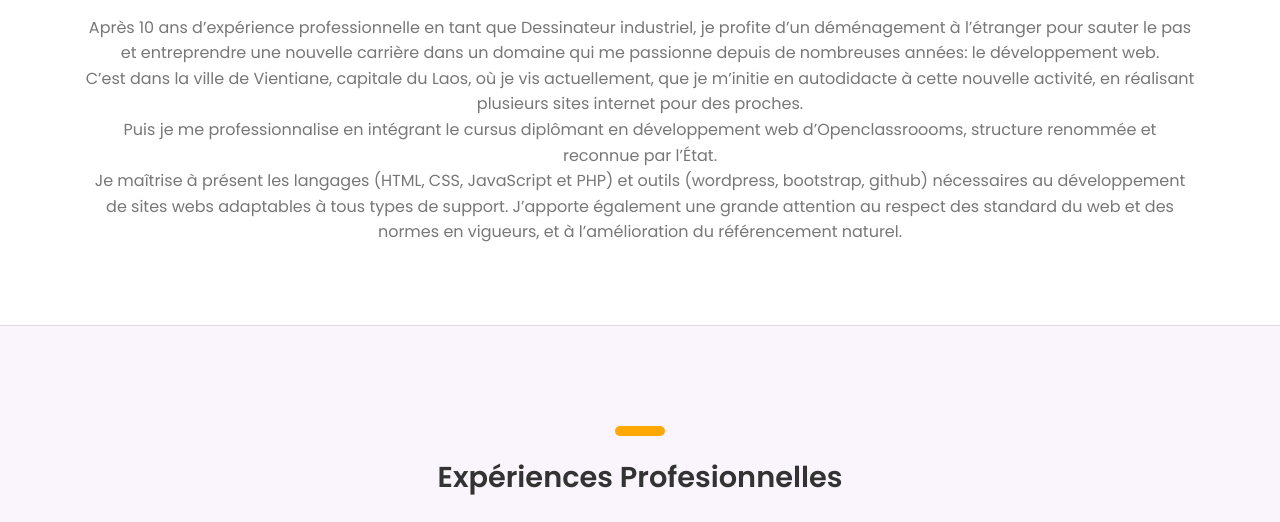
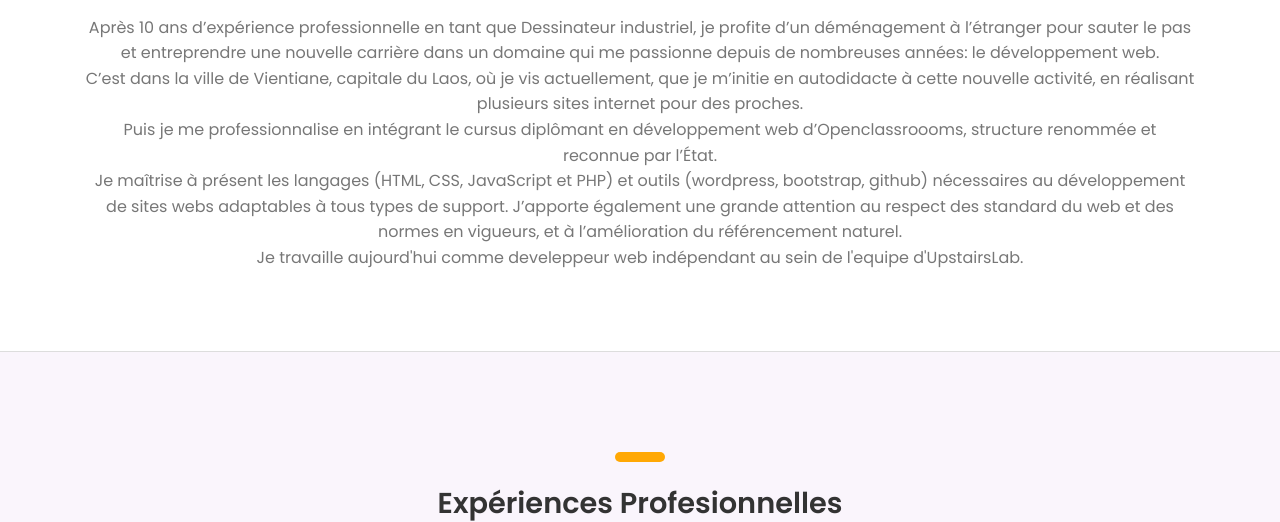
Before and after one commit to nicolasdugit/nicolasduquesneCV, a PHP site: page / in a window 1280 px wide. Shown: the part 900-1422 px from the top of the page. Run offline with PHP 8.4, Linux system fonts and the light colour scheme; some web fonts are replaced.

Commit message:
insert lien vers upstairslab

```diff
--- a/view/includes/aboutSection.php
+++ b/view/includes/aboutSection.php
@@ -12,6 +12,7 @@
 				C’est dans la ville de Vientiane, capitale du Laos, où je vis actuellement, que je m’initie en autodidacte à cette nouvelle activité, en réalisant plusieurs sites internet pour des proches. <br>
 				Puis je me professionnalise en intégrant le cursus diplômant en développement web d’Openclassroooms, structure renommée et reconnue par l’État. <br>
 				Je maîtrise à présent les langages (HTML, CSS, JavaScript et PHP) et outils (wordpress, bootstrap, github) nécessaires au développement de sites webs adaptables à tous types de support. J’apporte également une grande attention au respect des standard du web et des normes en vigueurs, et à l’amélioration du référencement naturel. <br>
+				Je travaille aujourd'hui comme develeppeur web indépendant au sein de l'equipe <a href="http://www.upstairslab.nicolasduquesne.com">d'UpstairsLab</a>.
 				</p>
 			</div>
 		</div>
```
